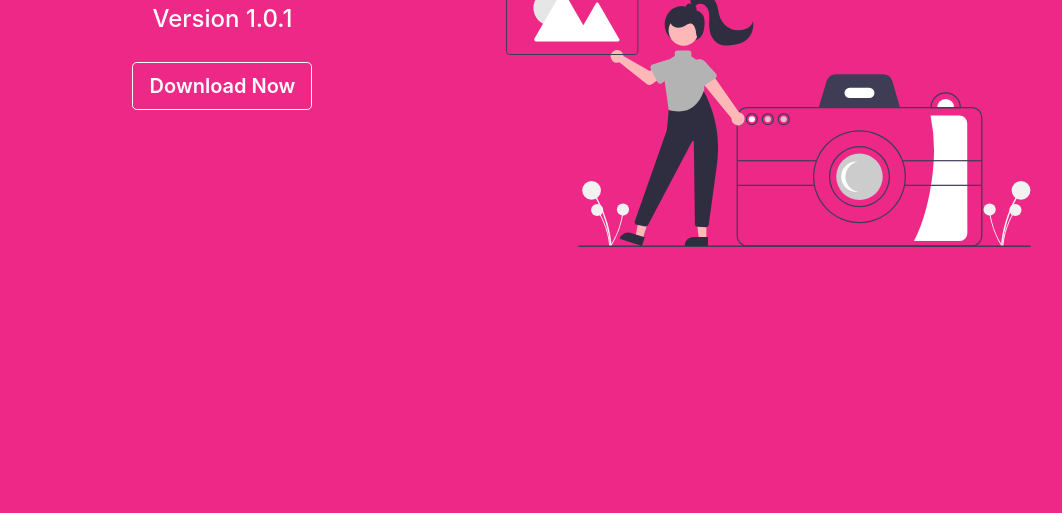
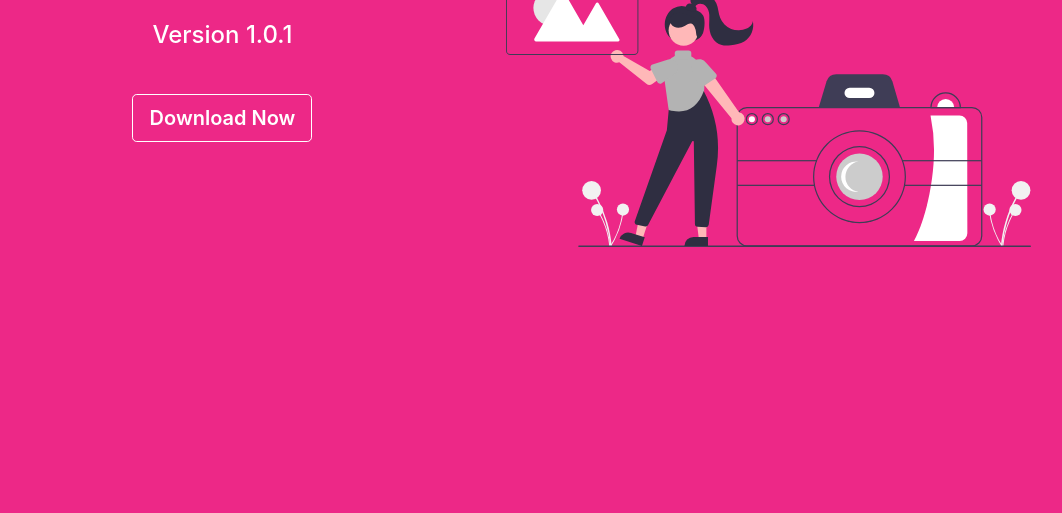
Before and after one commit to shortclick/shortclick.github.io, a plain HTML site: page index.html in a window 1280 px wide. Shown: the part 287-800 px from the top of the page, without its empty margins (90-1152 px from the left). Drawn offline with nearby package versions, Linux system fonts and the light colour scheme.

Commit message:
Update index.html

```diff
--- a/index.html
+++ b/index.html
@@ -33,7 +33,7 @@
             <div class="col-md-1"></div>
             <div class="col-md-4 col-11 text-center mx-auto">
                 <h2>Short video & Messaging platform</h2>
-                <h4 class="text-center"> Version 1.0.1 </h4>
+                <h4 class="text-center my-4"> Version 1.0.1 </h4>
                 <a class="btn  btn-lg" href="assets/apk/shortclick.apk" download="">Download Now</a>
             </div>
             <div class="col-md-6 col-sm-8 mx-auto"><img src="assets/img/3.svg" alt="Image" class="img-fluid"></div>
```
